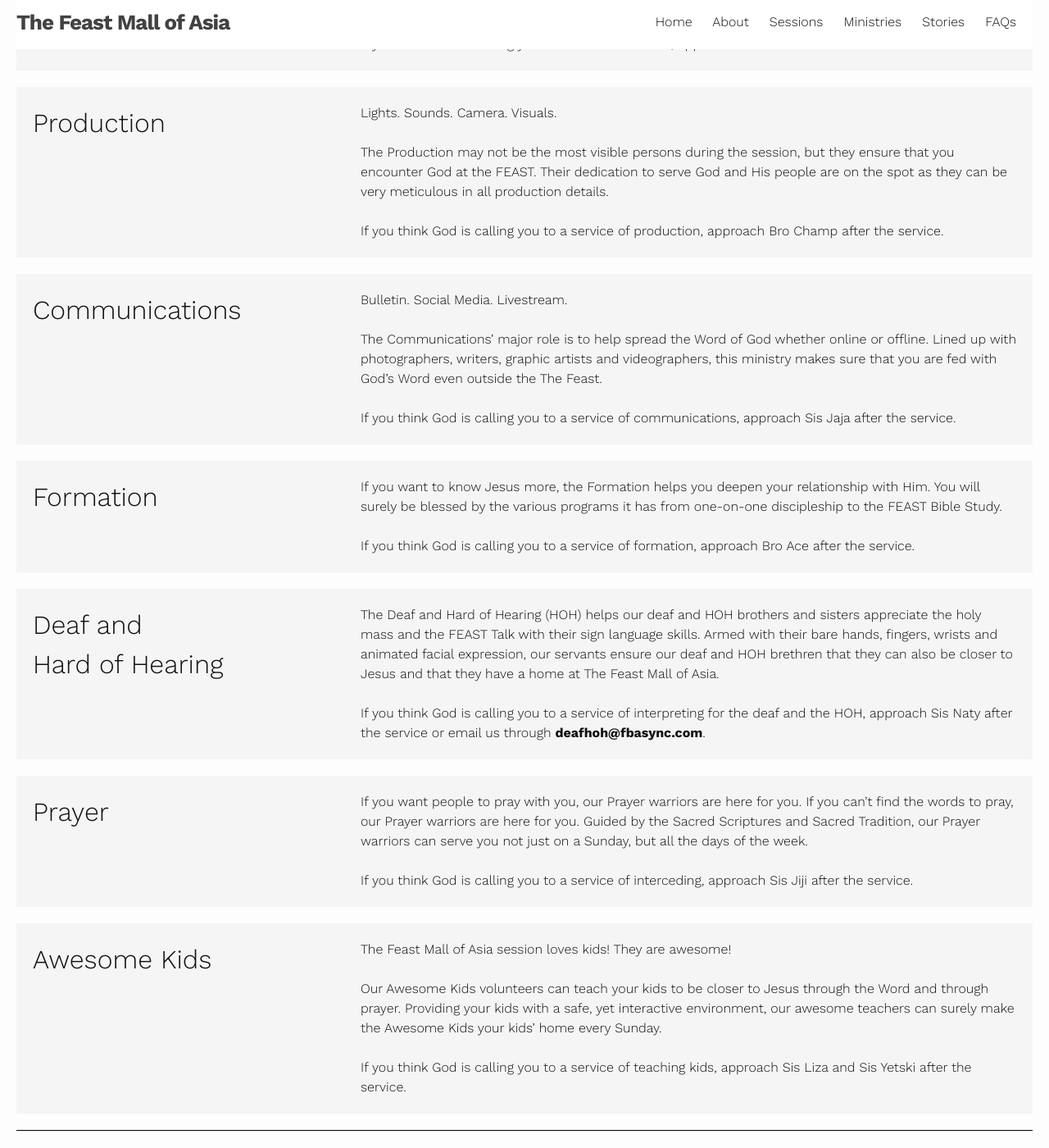
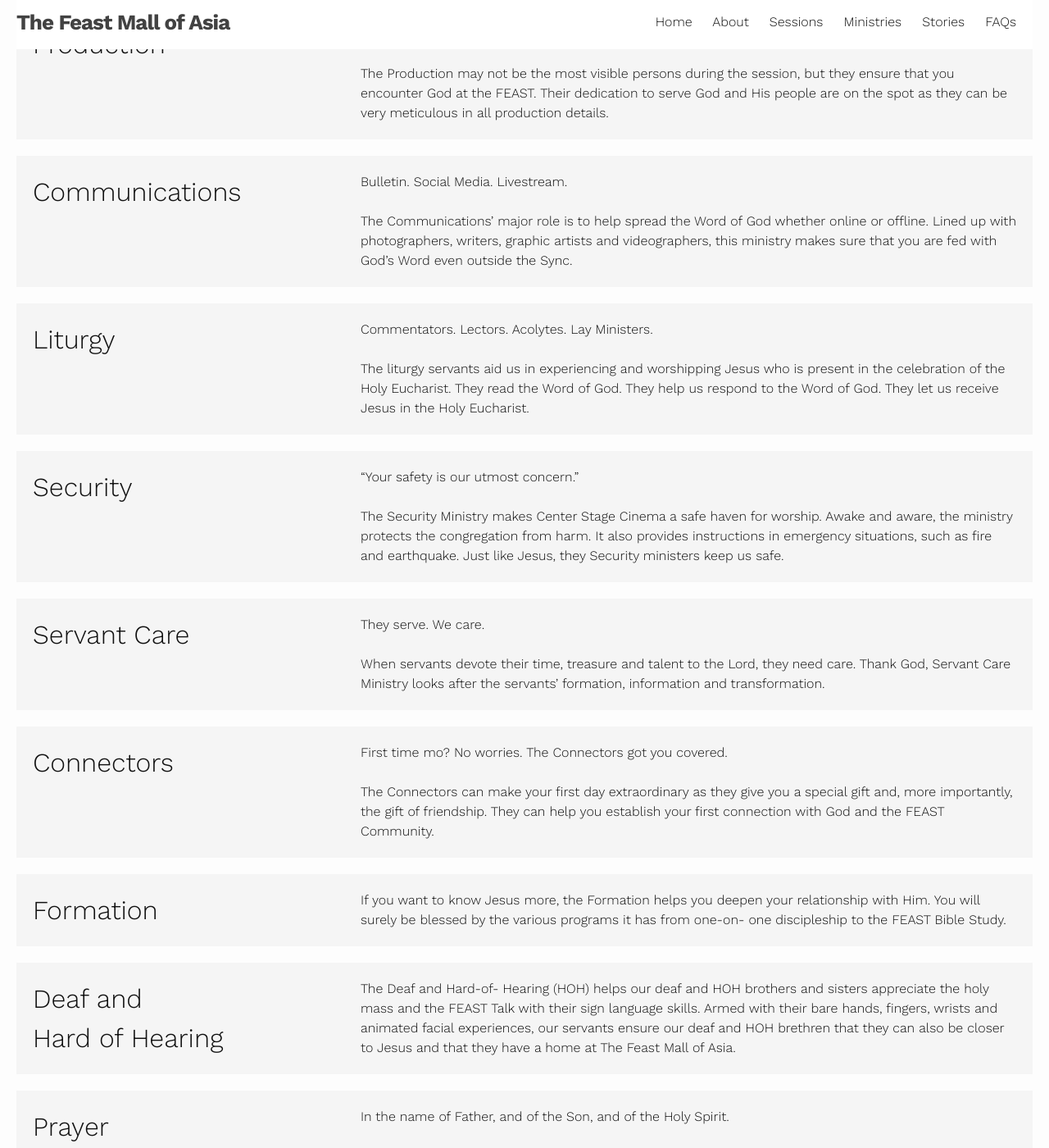
Before and after one commit to carlflor/fbasync, a Jekyll site: the page built from pages/3_ministries.html, in a window 1280 px wide and 1400 px high, scrolled down 610 px. Shown: the whole window at 82% size. Built offline with Jekyll 4.4.1, drawn with Linux system fonts in a browser that asks for light colours; nearby versions of some CDN libraries; some of the changed text lies outside the part shown.

Commit message:
Update ministries

```diff
--- a/_data/ministries.yml
+++ b/_data/ministries.yml
@@ -2,52 +2,114 @@
   description:
     Welcome Home.
     <br><br>
-    The Warmth volunteers welcome us home. They make us feel at home. They can be your home. They can even be your first encounter of Jesus at The Feast Mall of Asia. Whenever they say welcome home, they let you bring Jesus home.
+    The Warmth volunteers welcome us home. They make us feel at home. They can be your
+    home. They can even be your first encounter of Jesus at the Feast Mall of Asia. Whenever
+    they say welcome home, they let you bring Jesus home.
     <br><br>
-    They are there for you to welcome you, to assist you during the The Feast session, and to help you further even after the session.
-    <br><br>
-    If you think God is calling you to a service of warmth, approach Sis Melo or Bro Ed after the service.
+    They are there for you to welcome you, to assist you during the Feast MOA session,
+    and to help you further even after the session.
+
 - name: Music
   description:
     They sing. They play.<br>
     They lead. They pray.
     <br><br>
-    With the musical talents God has given them, our music servants surely lead us closer to God. They help us express our praise. They help us lift our worship. They help us receive God’s word.
-    <br><br>
-    If you think God is calling you to a service of music, approach Bro Rex after the service.
+    With the musical talents God has given them, our music servants surely lead us closer to
+    God. They help us express our praise. They help us lift our worship. They help us receive
+    God’s word.
+
 - name: Production
   description:
     Lights. Sounds. Camera. Visuals.
     <br><br>
-    The Production may not be the most visible persons during the session, but they ensure that you encounter God at the FEAST. Their dedication to serve God and His people are on the spot as they can be very meticulous in all production details.
-    <br><br>
-    If you think God is calling you to a service of production, approach Bro Champ after the service.
+    The Production may not be the most visible persons during the session, but they ensure that
+    you encounter God at the FEAST. Their dedication to serve God and His people are on the
+    spot as they can be very meticulous in all production details.
+
 - name: Communications
   description:
     Bulletin. Social Media. Livestream.
     <br><br>
-    The Communications’ major role is to help spread the Word of God whether online or offline. Lined up with photographers, writers, graphic artists and videographers, this ministry makes sure that you are fed with God’s Word even outside the The Feast.
+    The Communications’ major role is to help spread the Word of God whether online or
+    offline. Lined up with photographers, writers, graphic artists and videographers, this
+    ministry makes sure that you are fed with God’s Word even outside the Sync.
+
+- name: Liturgy
+  description:
+    Commentators. Lectors. Acolytes. Lay Ministers.
     <br><br>
-    If you think God is calling you to a service of communications, approach Sis Jaja after the service.
+    The liturgy servants aid us in experiencing and worshipping Jesus who is present in the
+    celebration of the Holy Eucharist. They read the Word of God. They help us respond to the
+    Word of God. They let us receive Jesus in the Holy Eucharist.
+
+- name: Security
+  description:
+    “Your safety is our utmost concern.”
+    <br><br>
+    The Security Ministry makes Center Stage Cinema a safe haven for worship. Awake and
+    aware, the ministry protects the congregation from harm. It also provides instructions in
+    emergency situations, such as fire and earthquake. Just like Jesus, they Security ministers
+    keep us safe.
+
+- name: Servant Care
+  description:
+    They serve. We care.
+    <br><br>
+    When servants devote their time, treasure and talent to the Lord, they need care. Thank
+    God, Servant Care Ministry looks after the servants’ formation, information and
+    transformation.
+
+- name: Connectors
+  description:
+    First time mo? No worries. The Connectors got you covered.
+    <br><br>
+    The Connectors can make your first day extraordinary as they give you a special gift and,
+    more importantly, the gift of friendship. They can help you establish your first connection
+    with God and the FEAST Community.
+
 - name: Formation
   description:
-    If you want to know Jesus more, the Formation helps you deepen your relationship with Him. You will surely be blessed by the various programs it has from one-on-one discipleship to the FEAST Bible Study.
-    <br><br>
-    If you think God is calling you to a service of formation, approach Bro Ace after the service.
+    If you want to know Jesus more, the Formation helps you deepen your relationship with
+    Him. You will surely be blessed by the various programs it has from one-on- one discipleship
+    to the FEAST Bible Study.
+
 - name: Deaf and<br>Hard of Hearing
   description:
-    The Deaf and Hard of Hearing (HOH) helps our deaf and HOH brothers and sisters appreciate the holy mass and the FEAST Talk with their sign language skills. Armed with their bare hands, fingers, wrists and animated facial expression, our servants ensure our deaf and HOH brethren that they can also be closer to Jesus and that they have a home at The Feast Mall of Asia.
-    <br><br>
-    If you think God is calling you to a service of interpreting for the deaf and the HOH, approach Sis Naty after the service or email us through <b>deafhoh@fbasync.com</b>.
+    The Deaf and Hard-of- Hearing (HOH) helps our deaf and HOH brothers and sisters
+    appreciate the holy mass and the FEAST Talk with their sign language skills. Armed with
+    their bare hands, fingers, wrists and animated facial experiences, our servants ensure our
+    deaf and HOH brethren that they can also be closer to Jesus and that they have a home at
+    The Feast Mall of Asia.
+
 - name: Prayer
   description:
-    If you want people to pray with you, our Prayer warriors are here for you. If you can’t find the words to pray, our Prayer warriors are here for you. Guided by the Sacred Scriptures and Sacred Tradition, our Prayer warriors can serve you not just on a Sunday, but all the days of the week.
+    In the name of Father, and of the Son, and of the Holy Spirit.
     <br><br>
-    If you think God is calling you to a service of interceding, approach Sis Jiji after the service.
+    If you want people to pray with you, our Prayer warriors are here for you. If you can’t find
+    the words to pray, our Prayer warriors are here for you. Guided by the Sacred Scriptures and
+    Sacred Tradition, our Prayer warriors can serve you not just on a Sunday, but all the days of
+    the week.
+
 - name: Awesome Kids
   description:
     The Feast Mall of Asia session loves kids! They are awesome!
     <br><br>
-    Our Awesome Kids volunteers can teach your kids to be closer to Jesus through the Word and through prayer. Providing your kids with a safe, yet interactive environment, our awesome teachers can surely make the Awesome Kids your kids’ home every Sunday.
+    Our Awesome Kids volunteers can teach your kids to be closer to Jesus through the Word
+    and through prayer. Providing your kids with a safe, yet interactive environment, our
+    awesome teachers can surely make the Awesome Kids your kids’ home every Sunday.
+
+- name: Light
+  description:
+    “Go and make disciples of all nations.” (Matthew 28:19)
     <br><br>
-    If you think God is calling you to a service of teaching kids, approach Sis Liza and Sis Yetski after the service.
+    The Light Ministry responds to Jesus’ commission and takes it into action. The Feast Light
+    emissaries and the Light Group facilitators aim to share Jesus by being Jesus to them. In
+    doing so, they journey with God and His people.
+
+- name: Singles
+  description:
+    Single and happy.
+    <br><br>
+    The singles of the Feast Mall of Asia are a happy lot. Simply because they have Jesus in
+    them. They know this with confidence, thanks to the retreats, recollections, light groups and
+    fellowships.
--- a/index.html
+++ b/index.html
@@ -2,8 +2,8 @@
 layout: default
 sched_color: a4a4a4
 feast_image: valentines.jpg
-feast_title: Grand Launch + Valentine's Special
-feast_date: Feb 18, 2018
+feast_title: Talk Series
+feast_date: March 4, 2018
 feast_time: 9 AM
 room: Centerstage
 address: SM Mall of Asia
--- a/pages/1_about.html
+++ b/pages/1_about.html
@@ -20,11 +20,13 @@
   <div class="col-2 -right copy-container">
     <div class="copy">
       <h2>Our Story</h2>
-      Our home, started in 2015 as an offshot session of the growing The Feast Bay Area, <u>a Catholic gathering of the Light Of Jesus Family</u>, under the leadership of Bro. Bo Sanchez.
+      Our home started in 2015 as an offshoot session of the growing the Feast Bay Area, a Catholic gathering of the Light of Jesus Family, under the leadership of Bro. Bo Sanchez.
       <br><br>
-      Initially led by Bro. Migs Ramirez for a year, The Feast Bay Area Sync stood for Feast Bay Area Singles and Youth in Christ. When God called Bro. Migs to the priestly vocation, antoher leader was appointed for the Sync.
+      First known as the Feast Bay Area SYNC (which had stood for Singles and Youth in Christ), its first builder was Bro. Migs Ramirez. This feast was intended to be the home Feast of the singles and youth of the Feast Bay Area. When God called Bro. Migs to the priestly vocation, another leader was appointed for the FBA SYNC.
       <br><br>
-      Since July 2016, Bro. Didoy Lubaton has led Sync. With the inspiration of the Holy Spirit, The Feast Bay Area Sync was redirected to a more encompassing purpose: to connect with God and with one another. Since January 2018, our family has grown, and are home has transitioned to The Feast Mall of Asia.
+      In July 2016, Bro Didoy became the builder of the Sync. With the inspiration of the Holy Spirit, the FBA Sync was redirected to a more encompassing mission: to make disciples by connecting with God and with one another. It has become the home Feast not only of the singles and youth of the Feast Bay Area, but more so of everyone who needs Christ.
+      <br><br>
+      By December 2017, with the growth of the Sync family, our home transitioned to the Mall of Asia. Our home has now become the Feast Mall of Asia, where Jesus takes the center stage and where you are loved.
     </div>
   </div>
 </div>
```
Also changed, not shown: other parts of pages/1_about.html (+2 -2 lines).
